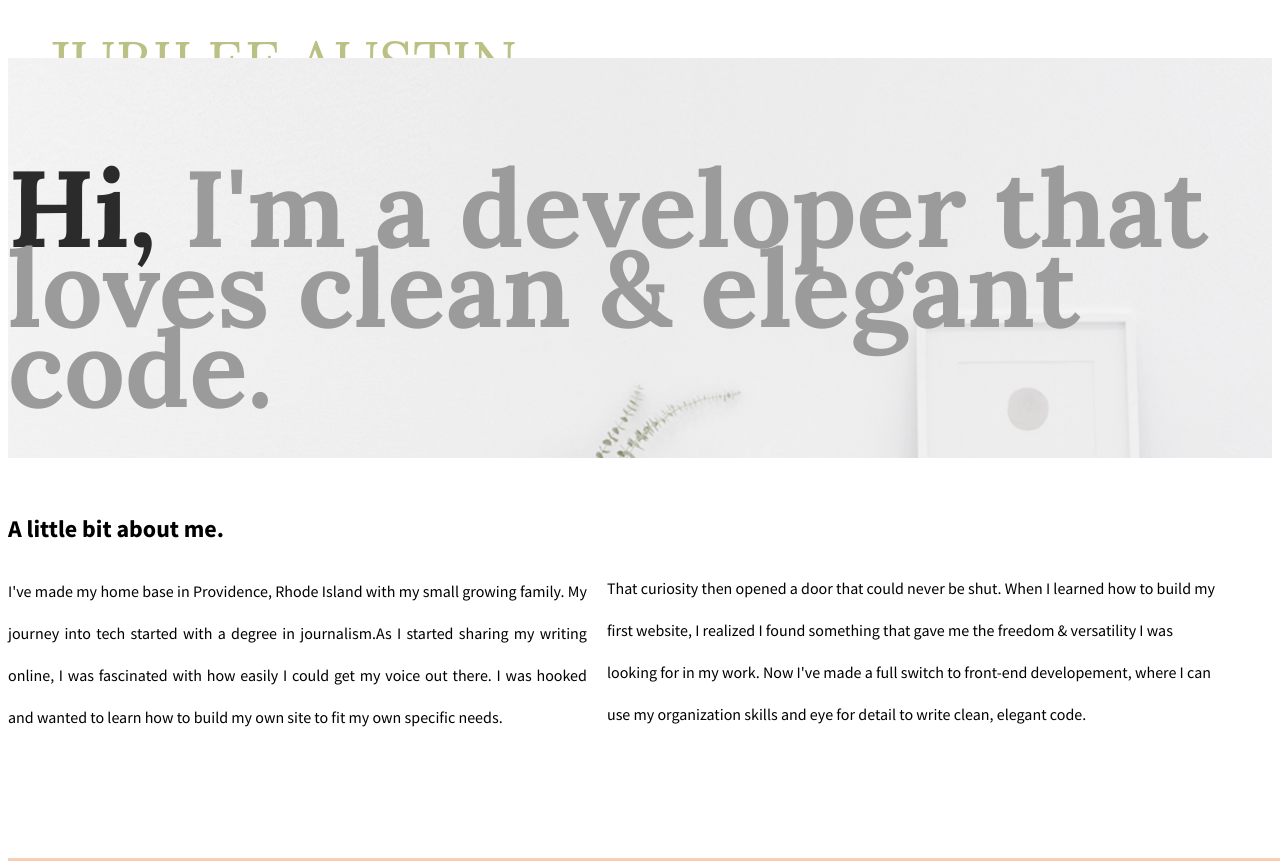
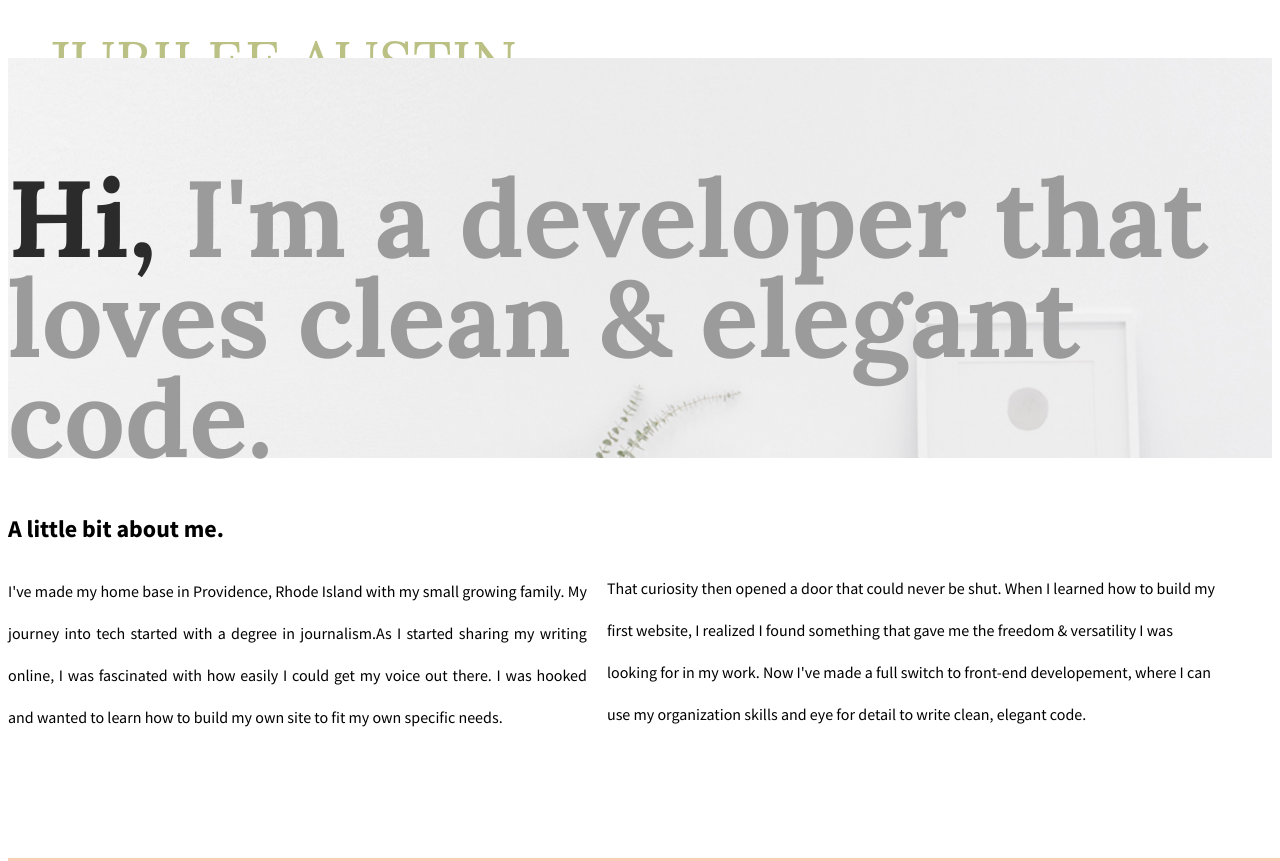
Before and after one commit to daphnied/jubilee-austin, a plain HTML site: page index.html in a window 1280 px wide. Shown: the top 861 px of the page. Drawn offline with Linux system fonts and the light colour scheme; files whose address does not match are found by name.

Commit message:
Increased line height

```diff
--- a/css/style.css
+++ b/css/style.css
@@ -33,7 +33,7 @@ nav li {
   clear: both;
   font-family: 'Lora', serif;
   font-size: 72px;
-  line-height: 80px;
+  line-height: 100px;
   color: #9b9b9b;
   padding: 20px 0px 20px 0px;
   background-size: cover;
@@ -60,6 +60,7 @@ span {
 
 .me {
   text-align: left;
+
 }
 
 .para {
```
